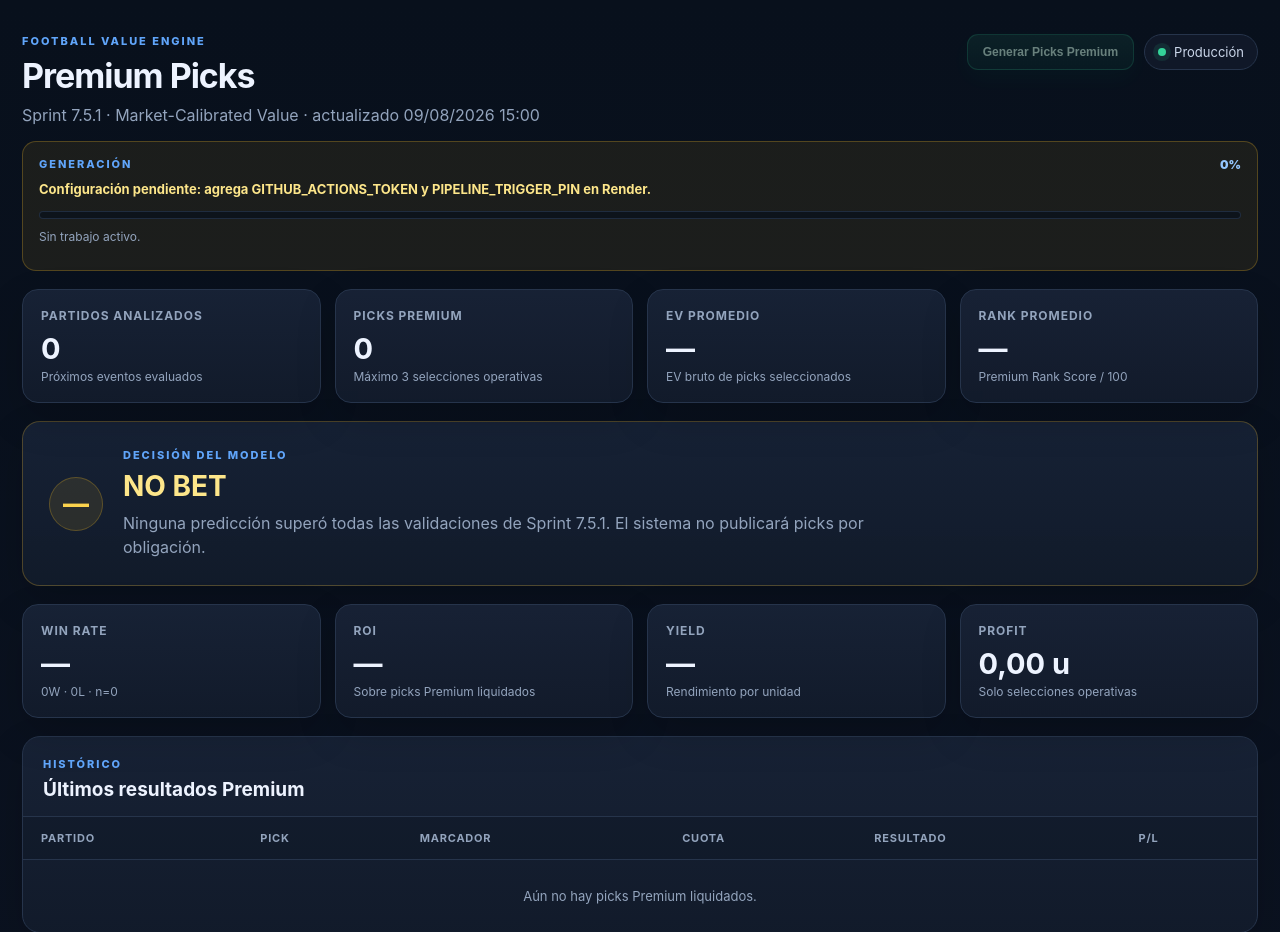
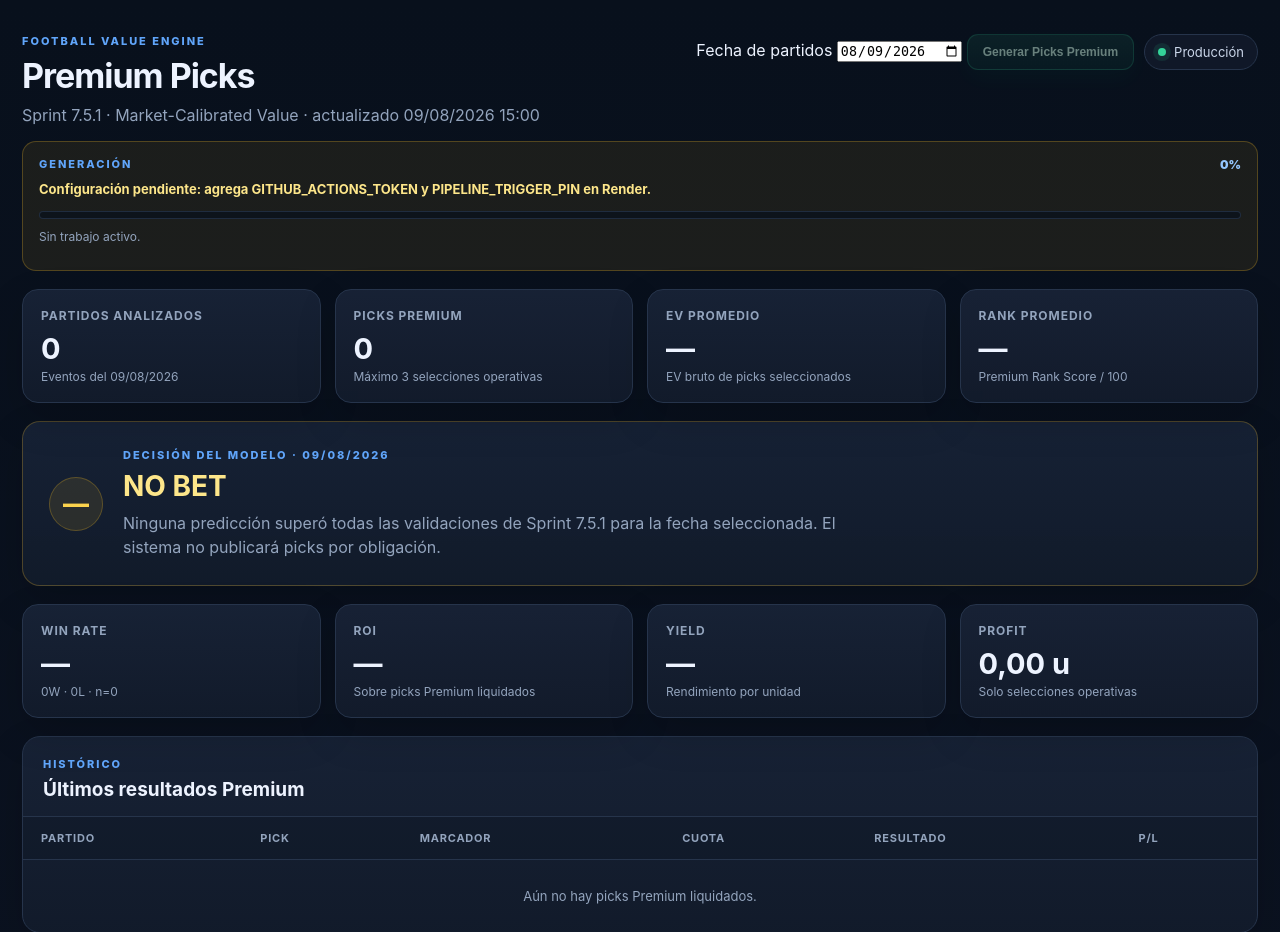
Before and after one commit to eliasfn05-cmd/football-value-engine, a Django app: page /dashboard/ in a window 1280 px wide. Shown: the top 932 px of the page. Run offline with Django 5.2, Linux system fonts and the light colour scheme; data that the repository does not hold is empty.

Commit message:
feat(dashboard): add calendar selector for Premium target date

```diff
--- a/dashboard/templates/dashboard/index.html
+++ b/dashboard/templates/dashboard/index.html
@@ -16,7 +16,11 @@
         <p class="subtitle">Sprint 7.5.1 · Market-Calibrated Value · actualizado {{ generated_at|date:"d/m/Y H:i" }}</p>
       </div>
       <div class="hero-actions">
-        <form id="premium-generator-form">{% csrf_token %}
+        <form id="premium-generator-form" class="premium-generator-form">{% csrf_token %}
+          <label class="date-picker-wrap" for="premium-target-date">
+            <span>Fecha de partidos</span>
+            <input id="premium-target-date" class="date-picker" type="date" value="{{ selected_date_iso }}" min="{{ today_iso }}">
+          </label>
           <button id="generate-premium" class="generate-button" type="button" {% if not pipeline_trigger_configured %}disabled{% endif %}>Generar Picks Premium</button>
         </form>
         <div class="status-pill"><span></span> Producción</div>
@@ -27,7 +31,7 @@
       <div class="generation-head">
         <div>
           <p class="eyebrow">GENERACIÓN</p>
-          <strong id="generation-status">{% if pipeline_trigger_configured %}Listo para generar el Top Premium del día.{% else %}Configuración pendiente: agrega GITHUB_ACTIONS_TOKEN y PIPELINE_TRIGGER_PIN en Render.{% endif %}</strong>
+          <strong id="generation-status">{% if pipeline_trigger_configured %}Listo para generar el Top Premium del {{ selected_date|date:"d/m/Y" }}.{% else %}Configuración pendiente: agrega GITHUB_ACTIONS_TOKEN y PIPELINE_TRIGGER_PIN en Render.{% endif %}</strong>
         </div>
         <span id="generation-percent" class="generation-percent">0%</span>
       </div>
@@ -37,7 +41,7 @@
     </section>
 
     <section class="metrics-grid operational-grid">
-      <article class="metric-card"><span>Partidos analizados</span><strong>{{ operational.fixtures_analyzed }}</strong><small>Próximos eventos evaluados</small></article>
+      <article class="metric-card"><span>Partidos analizados</span><strong>{{ operational.fixtures_analyzed }}</strong><small>Eventos del {{ selected_date|date:"d/m/Y" }}</small></article>
       <article class="metric-card"><span>Picks Premium</span><strong>{{ operational.premium_count }}</strong><small>Máximo 3 selecciones operativas</small></article>
       <article class="metric-card"><span>EV promedio</span><strong>{% if operational.avg_ev_pct != None %}+{{ operational.avg_ev_pct }}%{% else %}—{% endif %}</strong><small>EV bruto de picks seleccionados</small></article>
       <article class="metric-card"><span>Rank promedio</span><strong>{% if operational.avg_rank_score != None %}{{ operational.avg_rank_score }}{% else %}—{% endif %}</strong><small>Premium Rank Score / 100</small></article>
@@ -46,7 +50,7 @@
     {% if premium_picks %}
     <section class="panel premium-panel">
       <div class="panel-head">
-        <div><p class="eyebrow">SELECCIÓN OFICIAL</p><h2>Top Premium del día</h2></div>
+        <div><p class="eyebrow">SELECCIÓN OFICIAL</p><h2>Top Premium · {{ selected_date|date:"d/m/Y" }}</h2></div>
         <button id="copy-picks" class="action-button" type="button">Copiar Picks</button>
       </div>
       <div class="premium-grid" id="premium-picks">
@@ -75,7 +79,7 @@
     {% else %}
     <section class="no-bet-card">
       <div class="no-bet-icon">—</div>
-      <div><p class="eyebrow">DECISIÓN DEL MODELO</p><h2>NO BET</h2><p>Ninguna predicción superó todas las validaciones de Sprint 7.5.1. El sistema no publicará picks por obligación.</p></div>
+      <div><p class="eyebrow">DECISIÓN DEL MODELO · {{ selected_date|date:"d/m/Y" }}</p><h2>NO BET</h2><p>Ninguna predicción superó todas las validaciones de Sprint 7.5.1 para la fecha seleccionada. El sistema no publicará picks por obligación.</p></div>
     </section>
     {% endif %}
 
@@ -103,6 +107,7 @@
     });
 
     const generateButton = document.getElementById('generate-premium');
+    const targetDateInput = document.getElementById('premium-target-date');
     const statusBox = document.getElementById('generation-status');
     const stageBox = document.getElementById('generation-stage');
     const stagesBox = document.getElementById('generation-stages');
@@ -110,6 +115,14 @@
     const progressLabel = document.getElementById('generation-percent');
     const csrfToken = document.querySelector('#premium-generator-form input[name="csrfmiddlewaretoken"]')?.value;
     const sleep = ms => new Promise(resolve => setTimeout(resolve, ms));
+
+    if (targetDateInput) targetDateInput.addEventListener('change', () => {
+      if (!targetDateInput.value) return;
+      const url = new URL(window.location.href);
+      url.searchParams.set('date', targetDateInput.value);
+      window.history.replaceState({}, '', url);
+      statusBox.textContent = `Listo para generar el Top Premium del ${targetDateInput.value}.`;
+    });
 
     function renderGeneration(data) {
       const job = data.job;
@@ -144,7 +157,11 @@
         const job = data.job;
         if (job && (job.status === 'SUCCESS' || job.status === 'PARTIAL')) {
           statusBox.textContent = `Completado · ${data.premium_count} Pick(s) Premium. Actualizando página…`;
-          await sleep(1200); window.location.reload(); return;
+          await sleep(1200);
+          const url = new URL(window.location.href);
+          url.searchParams.set('date', job.target_date);
+          window.location.href = url.toString();
+          return;
         }
         if (job && job.status === 'FAILED') {
           statusBox.textContent = job.message || 'La generación terminó con error.';
@@ -160,16 +177,22 @@
     }
 
     if (generateButton) generateButton.addEventListener('click', async () => {
-      const pin = window.prompt('Ingresa el PIN operativo para generar los Picks Premium:');
+      const targetDate = targetDateInput?.value;
+      if (!targetDate) {
+        statusBox.textContent = 'Selecciona primero la fecha de los partidos.';
+        targetDateInput?.focus();
+        return;
+      }
+      const pin = window.prompt(`Ingresa el PIN operativo para generar los Picks Premium del ${targetDate}:`);
       if (!pin) return;
       generateButton.disabled = true;
       generateButton.textContent = 'Generando…';
-      statusBox.textContent = 'Creando trabajo seguro…';
+      statusBox.textContent = `Creando trabajo seguro para ${targetDate}…`;
       stageBox.textContent = 'Etapa actual: QUEUE';
       try {
         const response = await fetch('{% url "generate-premium-picks" %}', {
           method:'POST', headers:{'Content-Type':'application/json','X-CSRFToken':csrfToken},
-          body:JSON.stringify({pin})
+          body:JSON.stringify({pin, target_date: targetDate})
         });
         const data = await response.json();
         if (!response.ok || !data.ok) throw new Error(data.message || 'No se pudo iniciar el pipeline.');
```
